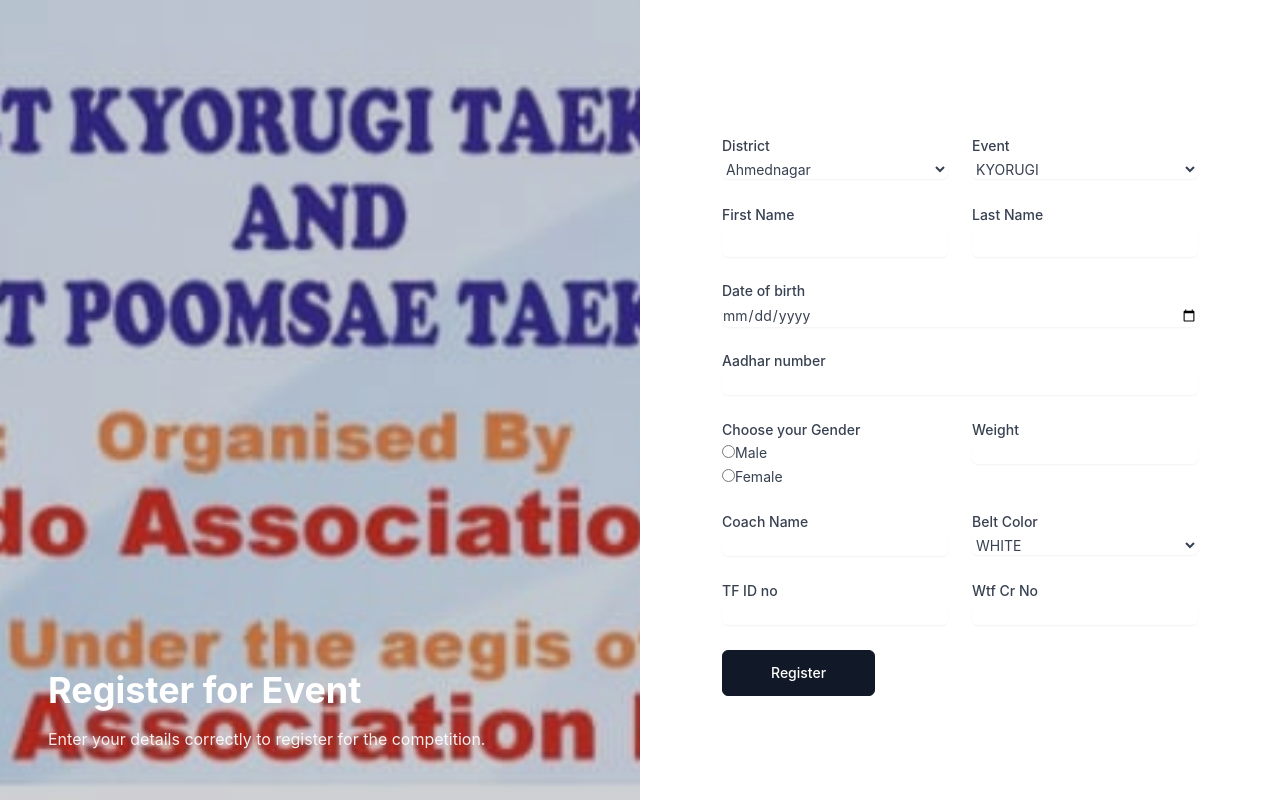
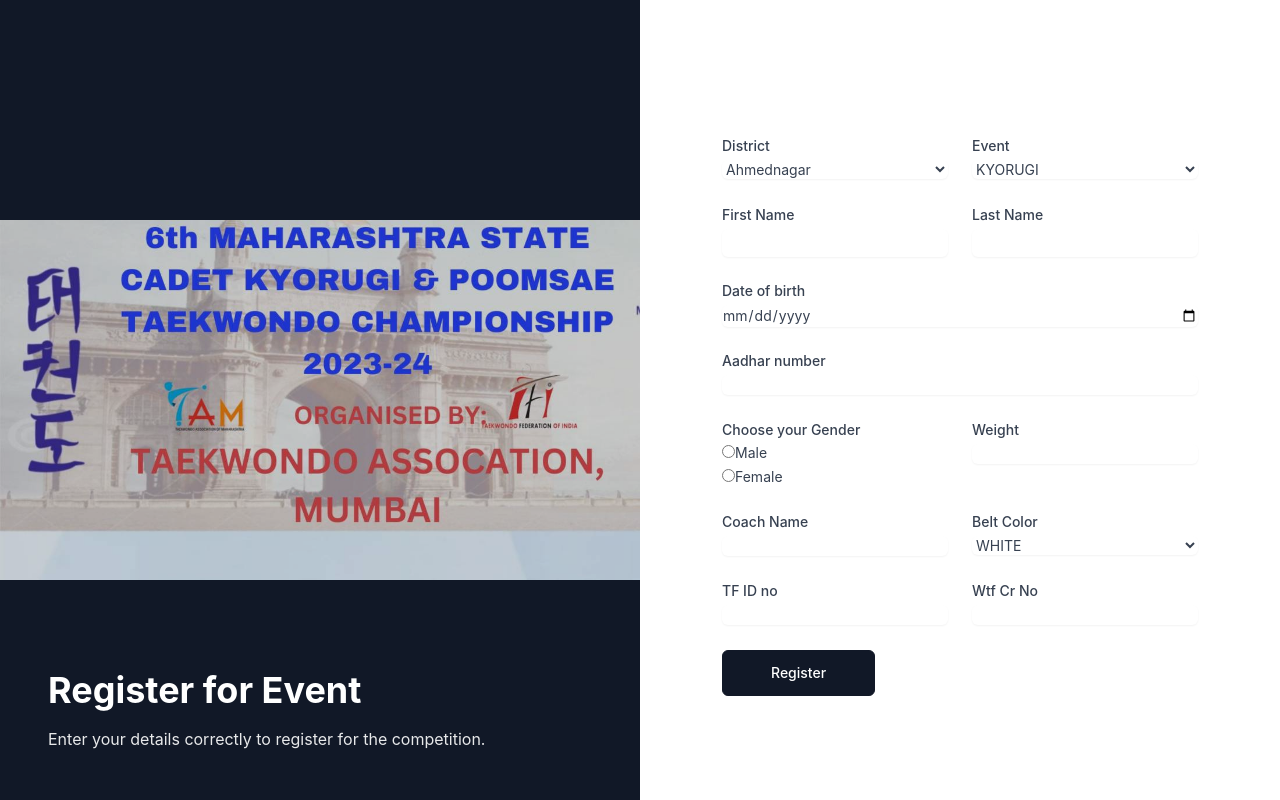
Before and after one commit to Vishvsalvi/Taekwondo-forms, a React (Create React App) app: page / in a window 1280 px wide. Built offline with nearby package versions, Linux system fonts and the light colour scheme.

Commit message:
new banner

```diff
--- a/src/Components/RegisterationForm.jsx
+++ b/src/Components/RegisterationForm.jsx
@@ -173,9 +173,8 @@
             <div className="absolute inset-0">
               <img
                 alt="Register"
-                src={require("../banner.jpeg")}
-                width={"50%"}
-                height={"50%"}
+                src={require("../tam.jpeg")}
+                style={{ objectFit: "contain" }}
                 className="h-full w-full object-cover opacity-80"
               />
             </div>
```
Also changed, not shown: src/tam.jpeg (added).
